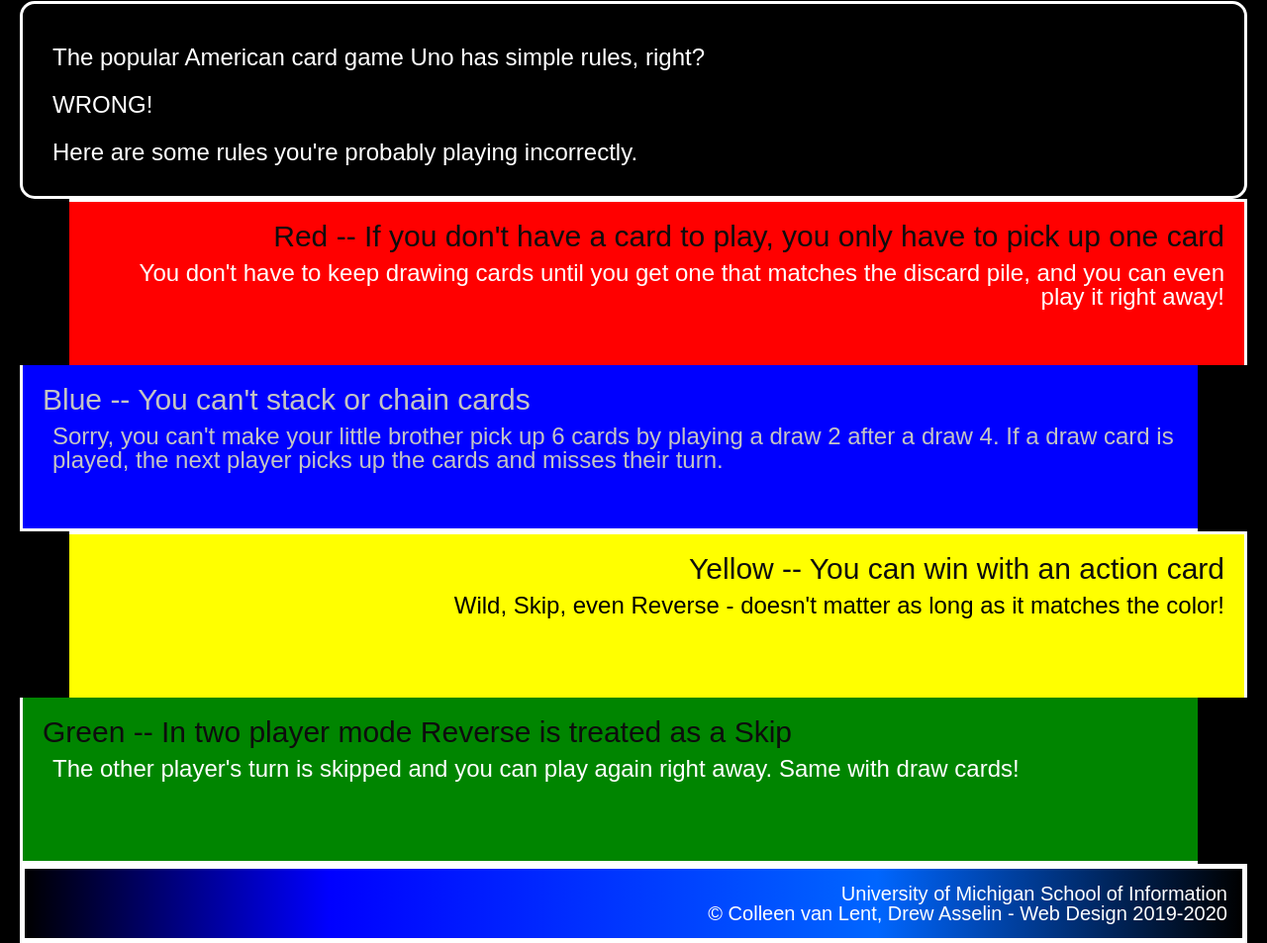
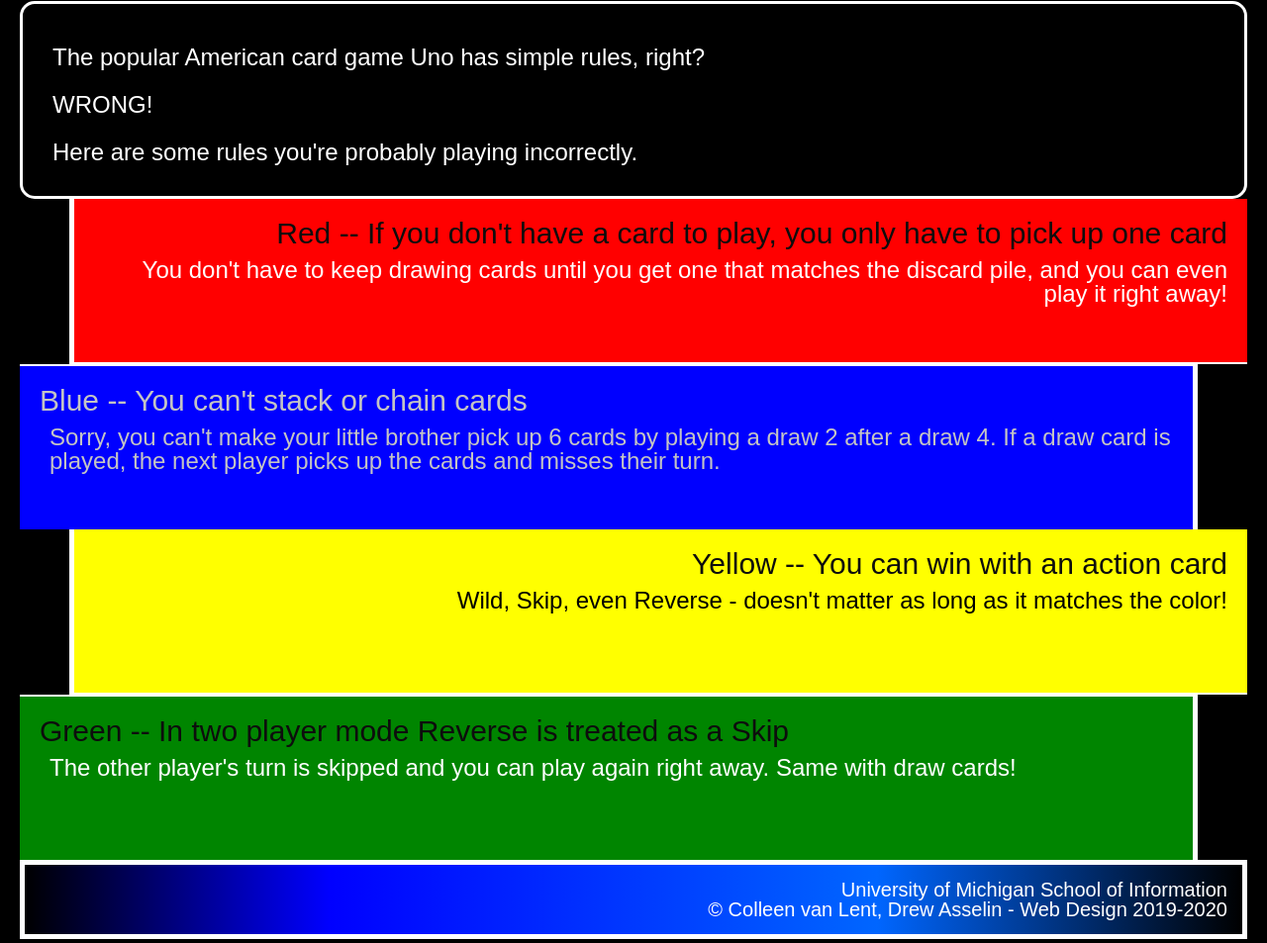
Before and after one commit to hmuench7/hw3-2022, a plain HTML site: page index.html in a window 1280 px wide. Shown: the part 327-1280 px from the top of the page at 99% size. Drawn offline with Linux system fonts and the light colour scheme.

Commit message:
Add files via upload

```diff
--- a/css/style.css
+++ b/css/style.css
@@ -47,17 +47,15 @@ div.red {
     background-color: #ff0000;
     text-align: right;
     margin-left: 50px;
-    border-bottom: 2px;
-    border-left: 5px;
+    border-width: 0px 0px 2px 5px;
 }
 
 div.blue {
     background-color: #0000ff;
     text-align: left;
     margin-right: 50px;
-    border-right: 5px;
-    border-top: 2px;
     color: #c4c4c4;
+    border-width: 2px 5px 0px 0px;
 }
 div.blue h2 {
     color: #c4c4c4;
@@ -67,17 +65,15 @@ div.yellow {
     background-color: #ffff00;
     text-align: right;
     margin-left: 50px;
-    border-bottom: 2px;
-    border-left: 5px;
     color: #000000;
+    border-width: 0px 0px 2px 5px;
 }
 
 div.green {
     background-color: #008500;
     text-align: left;
     margin-right: 50px;
-    border-right: 5px;
-    border-top: 2px;
+    border-width: 2px 5px 0px 0px;
 }
 
 footer {
```
